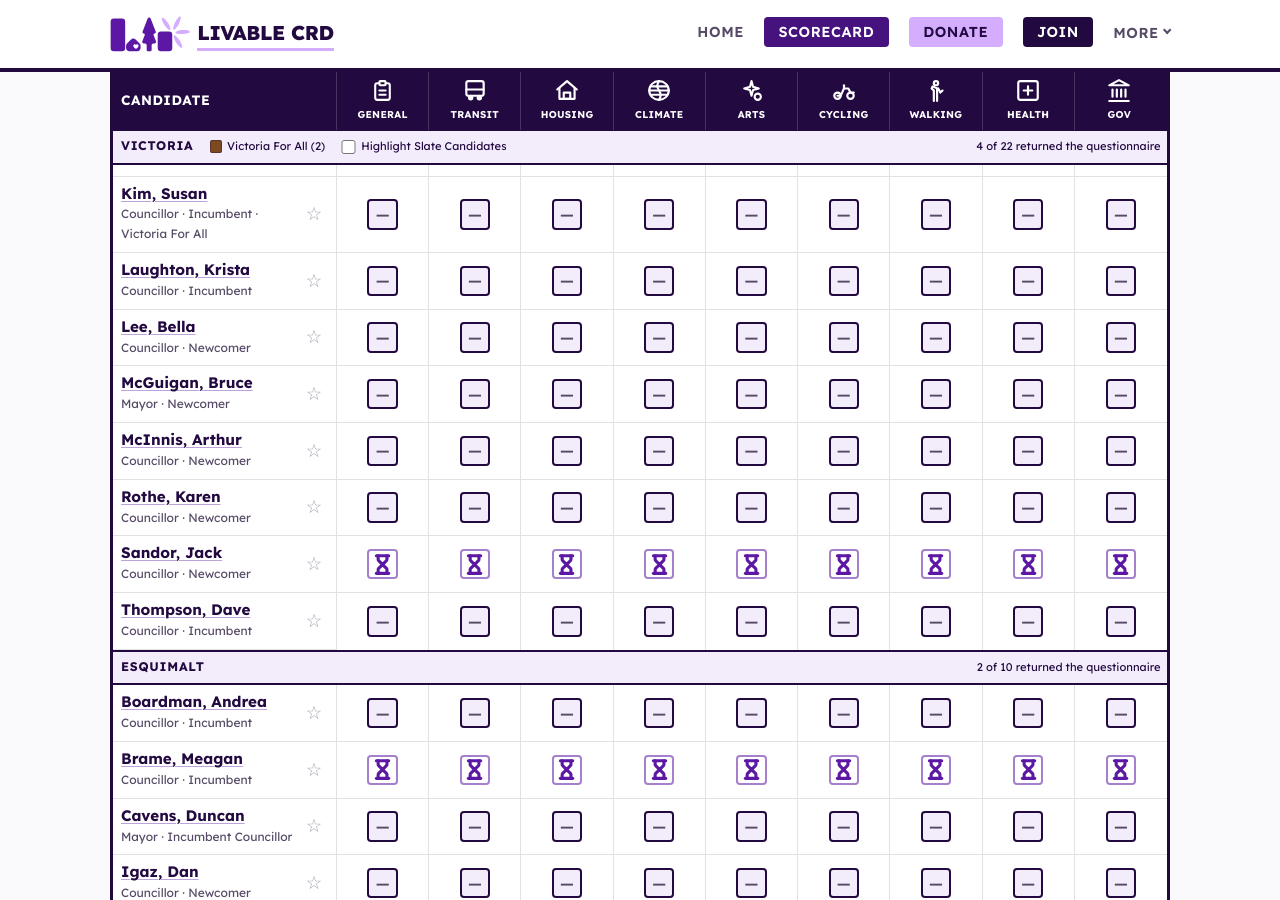
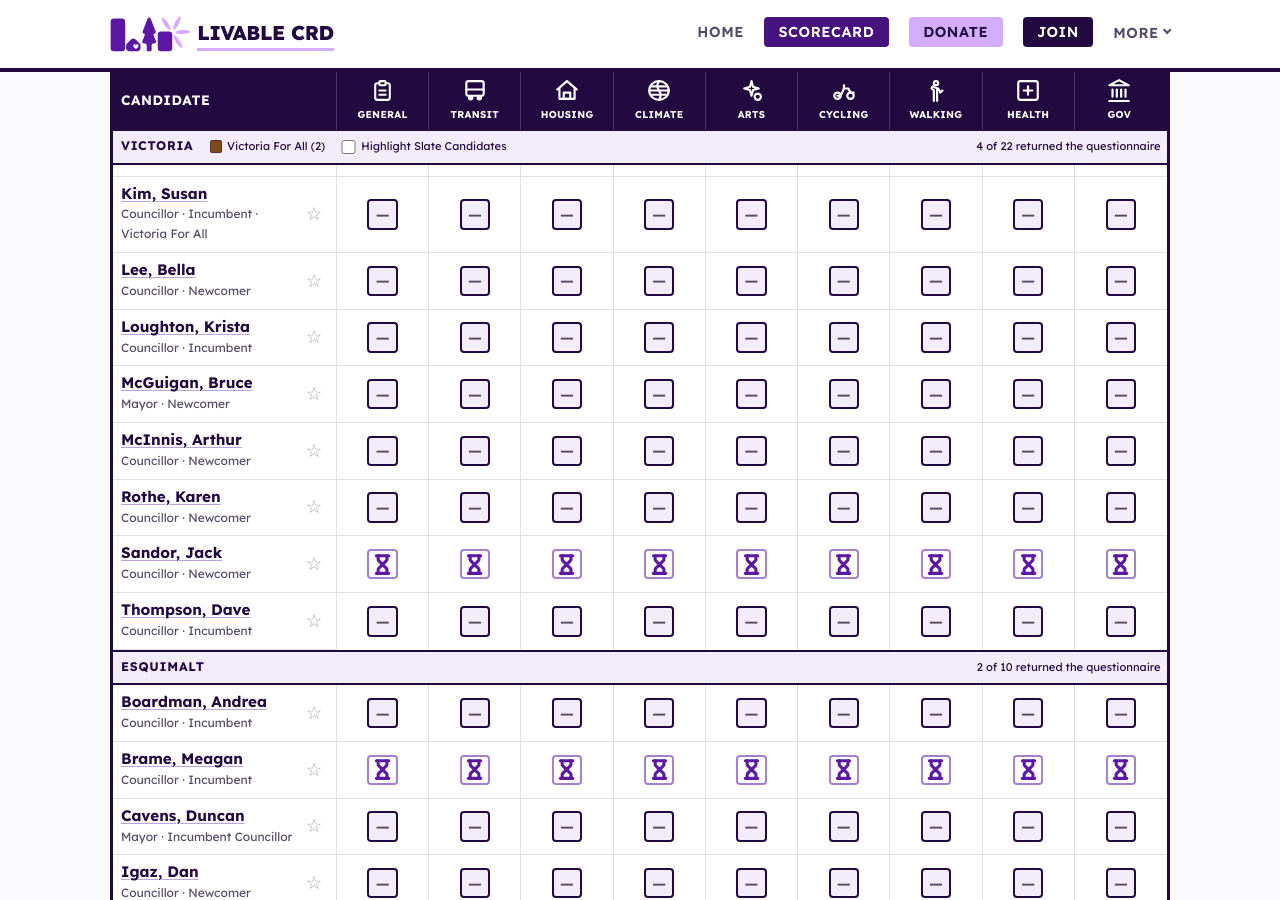
Before and after one commit to LaputanMachines/livable-crd-website, a Jekyll site: the page built from scorecard/index.md, in a window 1280 px wide and 900 px high, scrolled down 3061 px. Built offline with Jekyll 4.4.1, drawn with Linux system fonts in a browser that asks for light colours; part of the change alters nothing that is shown.

Commit message:
data: sync confirmed candidates from sheet [skip ci]

```diff
--- a/_data/candidates.yml
+++ b/_data/candidates.yml
@@ -352,14 +352,6 @@
   slate: Victoria For All
   website: null
 
-- name: Krista Laughton
-  display_name: "Laughton, Krista"
-  municipality: victoria
-  office: Councillor
-  standing: incumbent-councillor
-  slate: null
-  website: "https://kristaloughton.ca"
-
 - name: Bella Lee
   display_name: "Lee, Bella"
   municipality: victoria
@@ -367,6 +359,14 @@
   standing: challenger
   slate: null
   website: "https://bellalee.ca"
+
+- name: Krista Loughton
+  display_name: "Loughton, Krista"
+  municipality: victoria
+  office: Councillor
+  standing: incumbent-councillor
+  slate: null
+  website: "https://kristaloughton.ca"
 
 - name: Bruce McGuigan
   display_name: "McGuigan, Bruce"
```
